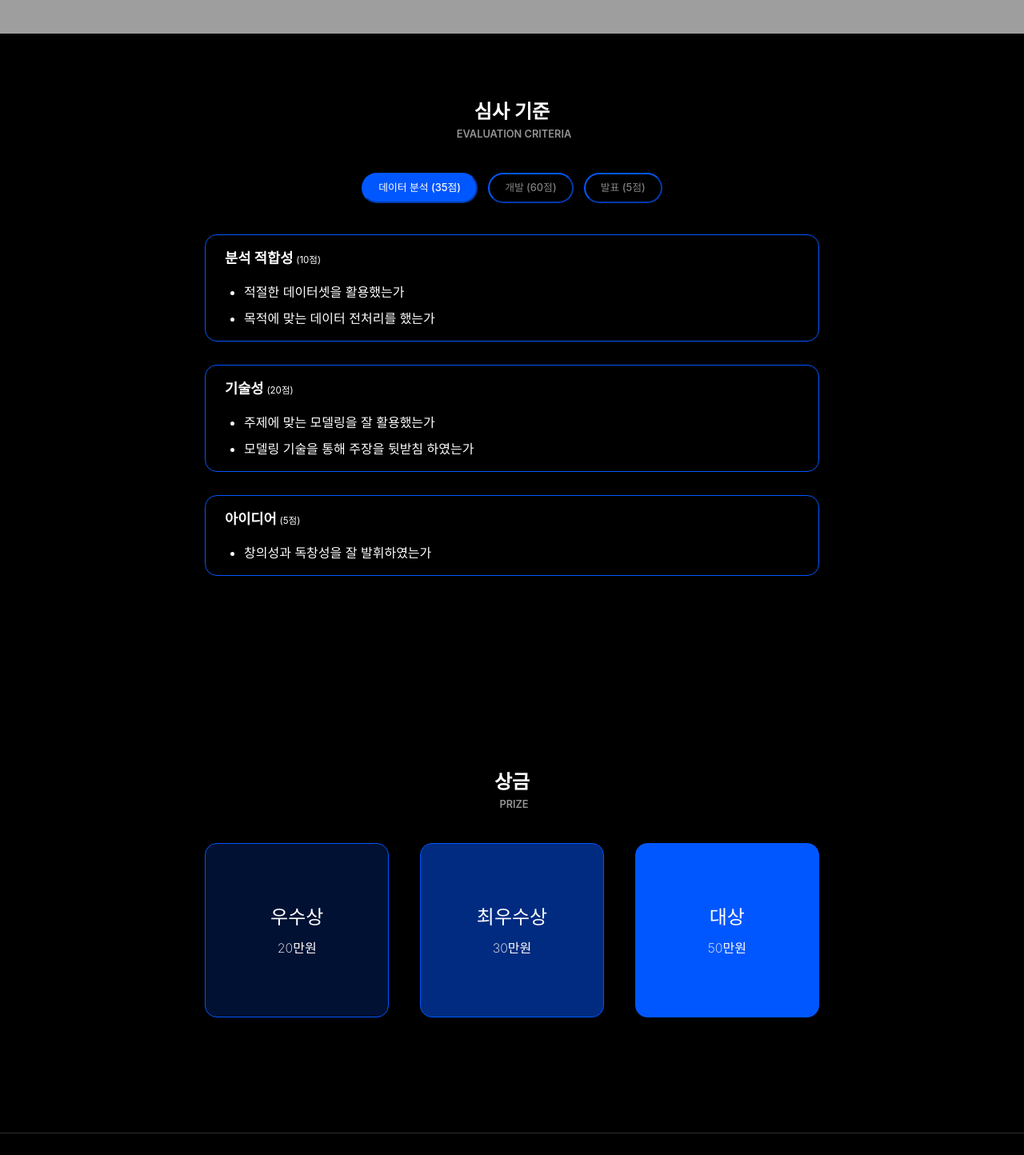
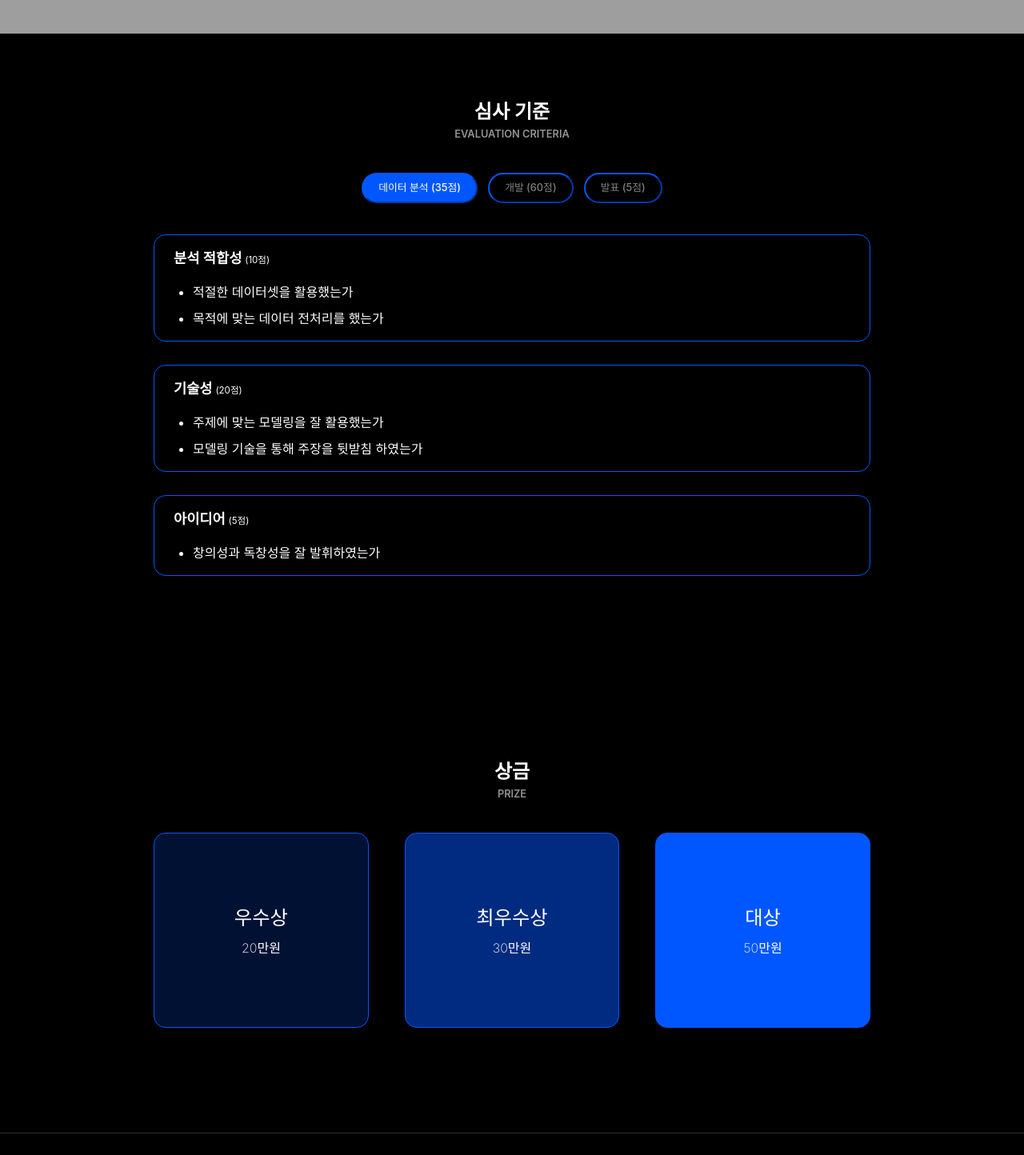
Before and after one commit to sm-solux/2024-hackathon, a React (Create React App) app: page /#/hackathon in a window 1280 px wide. Shown: the part 680-2124 px from the top of the page at 80% size. Built offline with nearby package versions, Linux system fonts and the light colour scheme; grey boxes are pictures that could not be loaded; a web font is replaced by a local one.

Commit message:
mod: hackathon 여백 수정

```diff
--- a/src/component/Box.jsx
+++ b/src/component/Box.jsx
@@ -10,7 +10,6 @@ const StyledBox = styled.div`
     margin-top: 1vw;
     margin-bottom: 1rem;
     flex-grow: 1;
-    max-width: clamp(60vw, 1.5vw, 70vw);
     width: 100%;
 `
 const TitleContainer = styled.div`
--- a/src/pages/HackathonPage.jsx
+++ b/src/pages/HackathonPage.jsx
@@ -39,6 +39,7 @@ const EvaluationContainer = styled.div`
     height: auto;
     width: 100%;
     margin-top: 10vh;
+    padding : ${({ isMobile }) => (isMobile ? '0vw 5vw' : '0vw 15vw')};
     position: relative;
     display: flex;
     flex-direction: column;
@@ -52,6 +53,7 @@ const PrizeContainer = styled.div`
     width: 100%;
     margin-top: 10vh;
     position: relative;
+    padding: ${({ isMobile }) => (isMobile ? '0vw 5vw' : '0vw 15vw')};
     display: flex;
     flex-direction: column;
     justify-content: center; /* 세로 방향 가운데 정렬 */
@@ -63,8 +65,8 @@ const TitleContainer = styled.div`
     flex-direction: column;
     align-items: center;
     background-color: transparent;
-    width: clamp(60vw, 1.5vw, 70vw);
-    margin-bottom: clamp(1vw, 2vw, 2vw);
+    width: 100%;
+    margin-bottom: 2vw;
 `
 
 const TitleText = styled.div`
@@ -78,7 +80,6 @@ const GrayTitleText = styled.div`
     font-size: clamp(0.6rem, 1vw, 0.8rem);
     color: #949494;
     background-color: transparent;
-    margin-left: 5px;
 `
 
 const SubtitleText = styled.div`
@@ -91,13 +92,13 @@ const SubtitleText = styled.div`
 const PrizeBoxContainer = styled.div`
     display: flex;
     margin-top: 1vw;
-    width: clamp(60vw, 1.5vw, 70vw);
+    width: 100%;
     justify-content: space-between;
 `;
 
 const PrizeBox = styled.div`
-    width: clamp(14vw, 18vw, 18vw);
-    height: 17vw;
+    width: 30%;
+    aspect-ratio: 1.1;
     border: 1px solid #0057FF;
     background-color: ${({ opacity }) => `rgba(0, 87, 255, ${opacity})`};
     display: flex;
@@ -110,7 +111,7 @@ const PrizeBox = styled.div`
 
 const PrizeTitle = styled.div`
     font-weight: 500;
-    font-size: clamp(1rem, 2.5vw, 1.5rem);
+    font-size: clamp(1rem, 1.9vw, 1.9rem);
     background-color: transparent;
 `;
 
@@ -124,12 +125,11 @@ const PrizeMoney = styled.div`
 const ButtonContainer = styled.div`
     display: flex;
     align-items: center; /* 세로 중앙 정렬 */
-    justify-content: ${({ isMobile }) => (isMobile ? 'flex-start' : 'center')}; /* 수평 왼쪽 정렬 */
+    justify-content: center;
     gap: 1vw;
     margin-top: 1vw;
     margin-bottom: 2vw;
     width: 100%;
-    max-width: clamp(60vw, 1.5vw, 70vw);
     overflow-x: auto;
     scrollbar-width: none;
 `;
@@ -173,7 +173,7 @@ const HackathonPage = () => {
                 <SubtitleText>자율주제로 진행됩니다. 참신한 아이디어와 실용적인 기획을 펼쳐주세요.</SubtitleText>
             </ThemeContainer>
 
-            <EvaluationContainer>
+            <EvaluationContainer isMobile={isMobile}>
                 <TitleContainer>
                     <TitleText>심사 기준</TitleText>
                     <GrayTitleText>EVALUATION CRITERIA</GrayTitleText>
@@ -266,7 +266,7 @@ const HackathonPage = () => {
 
             </EvaluationContainer>
 
-            <PrizeContainer>
+            <PrizeContainer isMobile={isMobile}>
                 <TitleContainer>
                     <TitleText>상금</TitleText>
                     <GrayTitleText>PRIZE</GrayTitleText>
```
